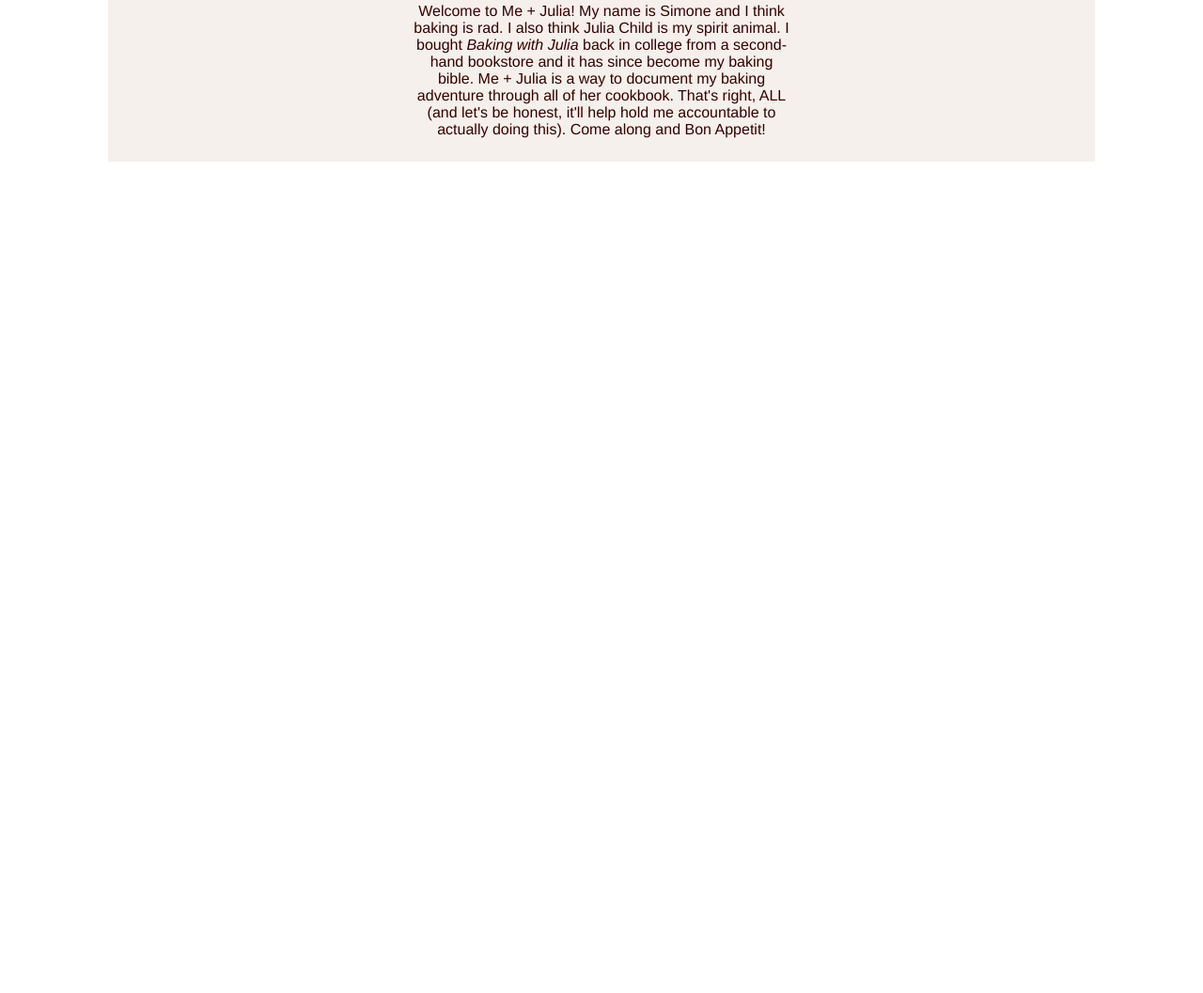
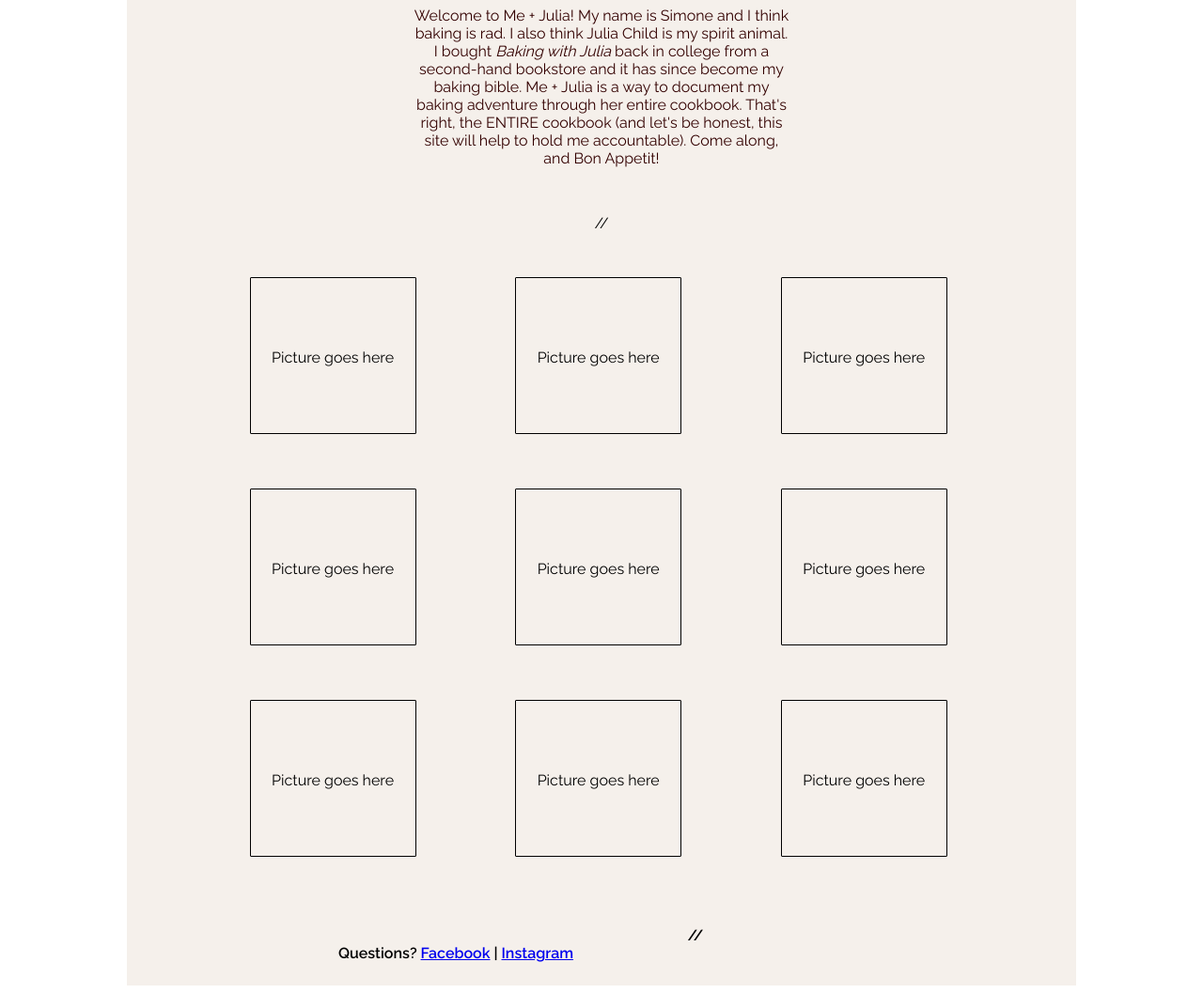
Before and after one commit to svijgen/final_project, a plain HTML site: page index.html in a window 1280 px wide. Shown: the part 234-1291 px from the top of the page at 94% size. Before the commit the page ends 800 px from the top, so only its background shows below. Drawn offline with Linux system fonts and the light colour scheme.

Commit message:
finishing up main page

```diff
--- a/index.html
+++ b/index.html
@@ -2,7 +2,9 @@
 <html>
 <head>
 	<title>Me + Julia</title>
+	<link href='https://fonts.googleapis.com/css?family=Raleway:400,200,300,500,600' rel='stylesheet' type='text/css'>
 	<link rel="stylesheet"type="text/css" href="style.css">
+
 </head>
 
 <body>
@@ -12,7 +14,63 @@
 
 		<div class = "logo">(logo)</div>
 
-		<section class = "about"> Welcome to Me + Julia! My name is Simone and I think baking is rad. I also think Julia Child is my spirit animal. I bought <em>Baking with Julia</em> back in college from a second-hand bookstore and it has since become my baking bible. Me + Julia is a way to document my baking adventure through all of her cookbook. That's right, ALL (and let's be honest, it'll help hold me accountable to actually doing this). Come along and Bon Appetit!</section>
+		<section class = "about"> Welcome to Me + Julia! My name is Simone and I think baking is rad. I also think Julia Child is my spirit animal. I bought <em>Baking with Julia</em> back in college from a second-hand bookstore and it has since become my baking bible. Me + Julia is a way to document my baking adventure through her entire cookbook. That's right, the ENTIRE cookbook (and let's be honest, this site will help to hold me accountable). Come along, and Bon Appetit!
+		</section>
+
+		<section>
+			<div class = "break">//
+			</div>
+		</section>
+
+		<section class = "picture_grid">
+			<div class = "section_group_1">
+				<div class = "col span_1_of_3">
+					Picture goes here
+				</div>
+				<div class = "col span_1_of_3">
+					Picture goes here
+				</div>
+				<div class = "col span_1_of_3">
+					Picture goes here
+				</div>
+			</div>
+
+			<div class = "section_group_2">
+				<div class = "col span_1_of_3">
+					Picture goes here
+				</div>
+				<div class = "col span_1_of_3">
+					Picture goes here
+				</div>
+				<div class = "col span_1_of_3">
+					Picture goes here
+				</div>
+			</div>
+
+			<div class = "section_group_3">
+				<div class = "col span_1_of_3">
+					Picture goes here
+				</div>
+				<div class = "col span_1_of_3">
+					Picture goes here
+				</div>
+				<div class = "col span_1_of_3">
+					Picture goes here
+				</div>
+			</div>
+		</section>
 
 
-</div>
+
+		<footer>
+			<div class = "break">//
+			</div>
+			<span>Questions?</span>
+			<span><a href="https://www.facebook.com/simone.vijgen">Facebook</a> |
+				<a href="https://instagram.com/simomo23/">Instagram</a>
+			</span>
+		</footer>
+
+	</div>
+</body>
+</html>
--- a/style.css
+++ b/style.css
@@ -1,11 +1,11 @@
 .wrapper {
-	width: 1000px;
+	width: 960px;
 	height: 100%;
 	background-color: #F5F0EB;
 	margin-left: auto;
 	margin-right: auto;
 	padding: 25px;
-	font-family: 'helvetica';
+	font-family: 'raleway';
 }
 
 h1 {
@@ -17,18 +17,63 @@ h1 {
 .logo {
 	text-align: center;
 	width: 300px;
-	padding: 25px 15px;
+	padding: 20px 10px;
 	margin-left: auto;
 	margin-right: auto;
-	border: 1px solid #EE8262;
+	border: 2px solid #FF7256;
+	border-radius: 3px;
 }
 
 .about {
 	width: 400px;
 	text-align: center;
-	margin-left: 300px;
+	margin-left: 280px;
 	margin-right: 250px;
 	/*border: 1px solid black;*/
 	color: #330000;
-	margin-top: 15px;
+	margin-top: 25px;
 }
+
+.break {
+	text-align: center;
+	padding-top: 50px;
+}
+
+.section_group {
+	clear: both;
+	padding: 0px;
+	margin: 0px;
+	height: 1000px;
+}
+
+.col {
+	display: block;
+	float: left;
+	margin: 5% 0 1% 11%;
+	border: 1px solid black;
+	border-radius: 1px;
+	width: 175px;
+	height: 90px;
+	text-align: center;
+	padding-top: 75px;
+}
+
+.col: first-child {
+	margin-left: 0;
+}
+
+
+footer {
+	clear: both;
+	margin-top: 100px;
+	padding-top: 15px;
+	padding-bottom: 0px;
+	padding-left: 200px;
+	font-weight: bold;
+	margin-left: 0px;
+}
+
+footer span {
+	clear: both;
+
+}
```
